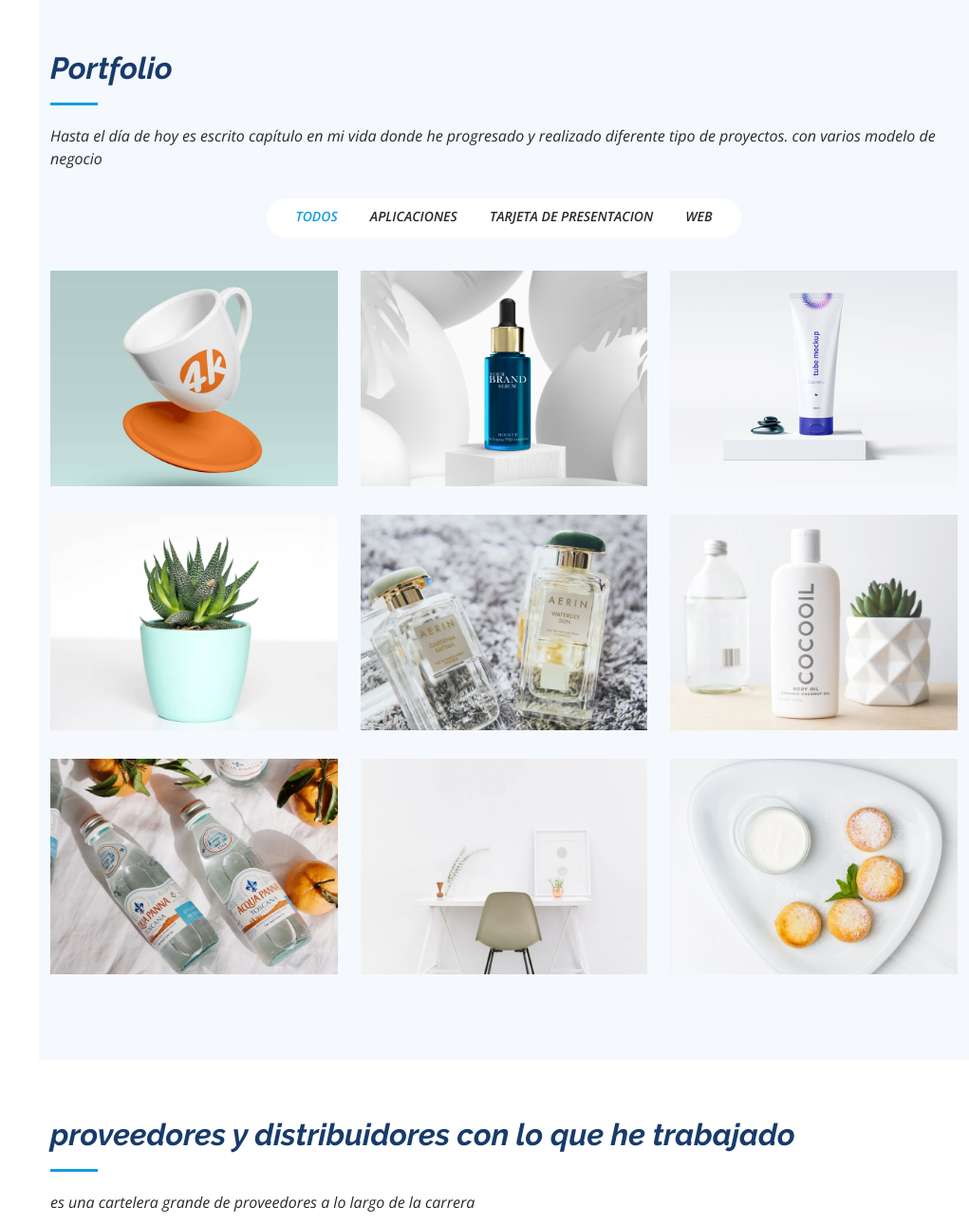
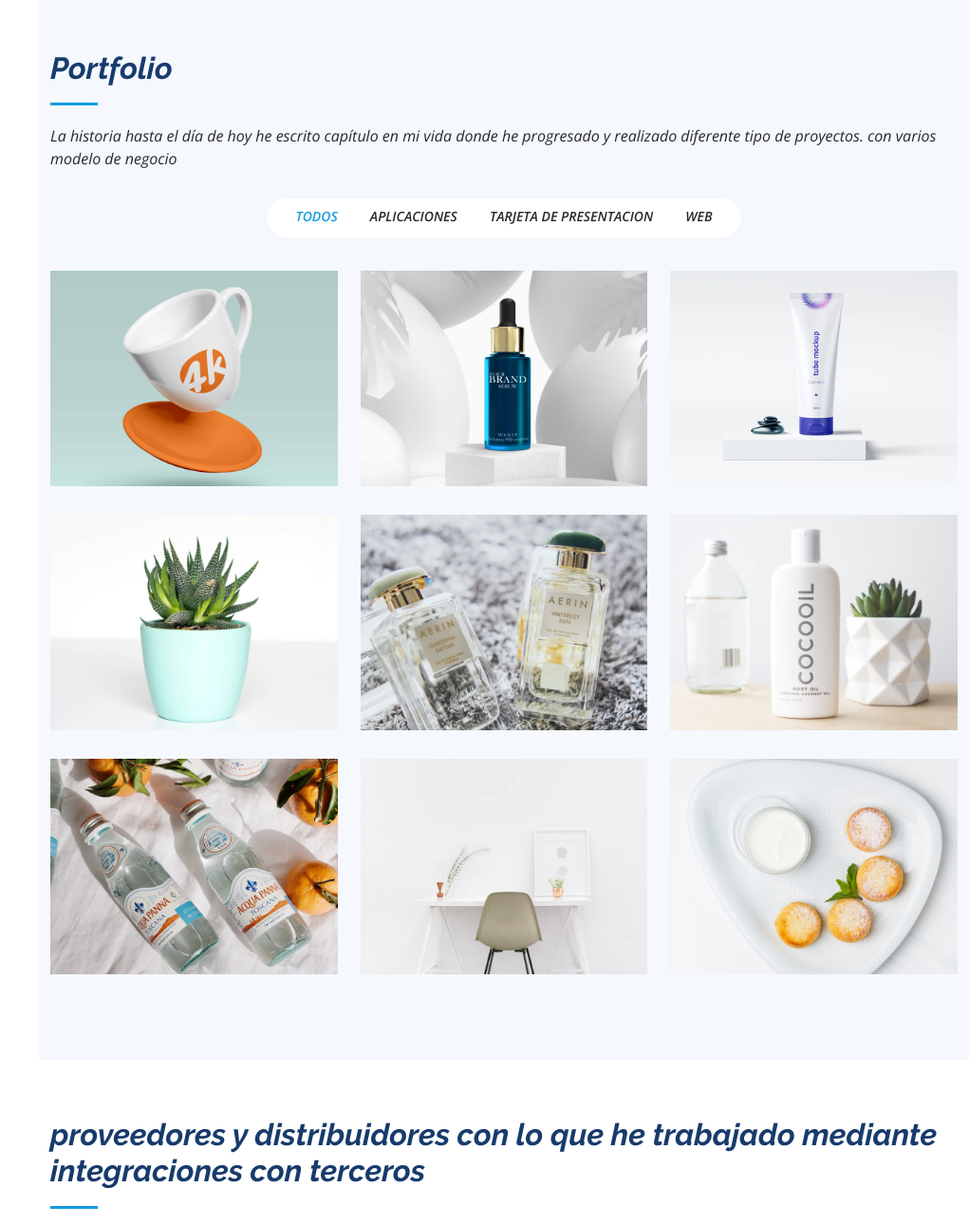
Before and after one commit to renypalencia/Portafolio, a plain HTML site: page index.html in a window 1280 px wide. Shown: the part 6260-7550 px from the top of the page at 95% size, without its empty margins (259-1280 px from the left). Drawn offline with nearby package versions, Linux system fonts and the light colour scheme.

Commit message:
modificando varias cositas
corrigiendo

```diff
--- a/index.html
+++ b/index.html
@@ -27,12 +27,7 @@
   <!-- Template Main CSS File -->
   <link href="assets/css/style.css" rel="stylesheet">
 
-  <!-- =======================================================
-  * Template Name: iPortfolio - v3.7.0
-  * Template URL: https://bootstrapmade.com/iportfolio-bootstrap-portfolio-websites-template/
-  * Author: BootstrapMade.com
-  * License: https://bootstrapmade.com/license/
-  ======================================================== -->
+
 </head>
 
 <body>
@@ -445,7 +440,7 @@
 
         <div class="section-title">
           <h2>Portfolio</h2>
-          <p>Hasta el día de hoy es escrito capítulo en mi vida donde he progresado y realizado diferente tipo de proyectos. con varios modelo de negocio </p>
+          <p>La historia hasta el día de hoy he escrito capítulo en mi vida donde he progresado y realizado diferente tipo de proyectos. con varios modelo de negocio </p>
         </div>
 
         <div class="row" data-aos="fade-up">
@@ -561,7 +556,7 @@
       <div class="container">
 
         <div class="section-title">
-          <h2>proveedores y distribuidores con lo que he trabajado</h2>
+          <h2>proveedores y distribuidores con lo que he trabajado mediante integraciones con terceros</h2>
           <p>es una cartelera grande de proveedores a lo largo de la carrera </p>
         </div>
 
@@ -694,7 +689,7 @@
 
         <div class="section-title">
           <h2>Contacto</h2>
-          <p>Magnam dolores commodi suscipit. Necessitatibus eius consequatur ex aliquid fuga eum quidem. Sit sint consectetur velit. Quisquam quos quisquam cupiditate. Et nemo qui impedit suscipit alias ea. Quia fugiat sit in iste officiis commodi quidem hic quas.</p>
+          <p>Te invito a visitarme en mi redes sociales aveces publico contenido de interes</p>
         </div>
 
         <div class="row" data-aos="fade-in">
```
